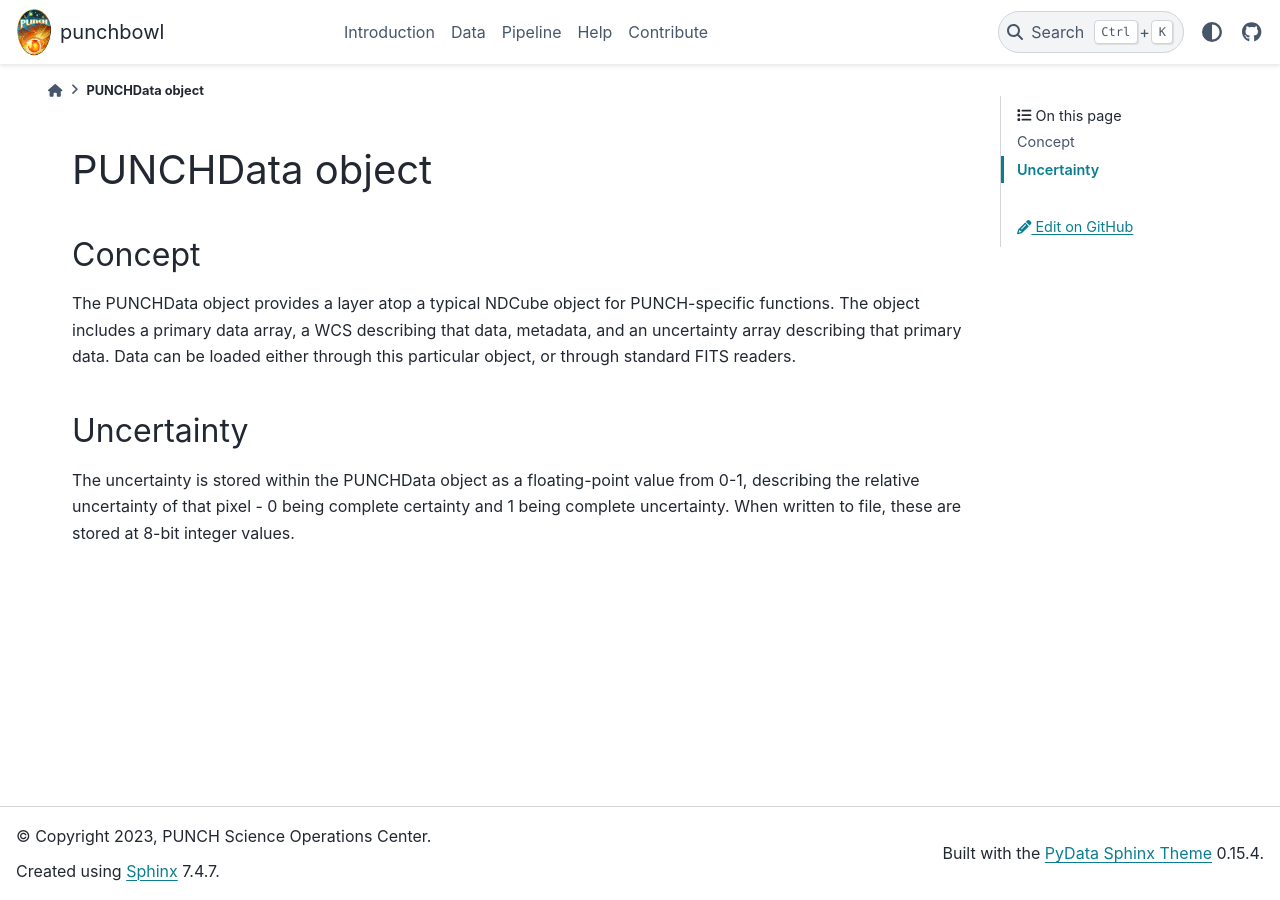
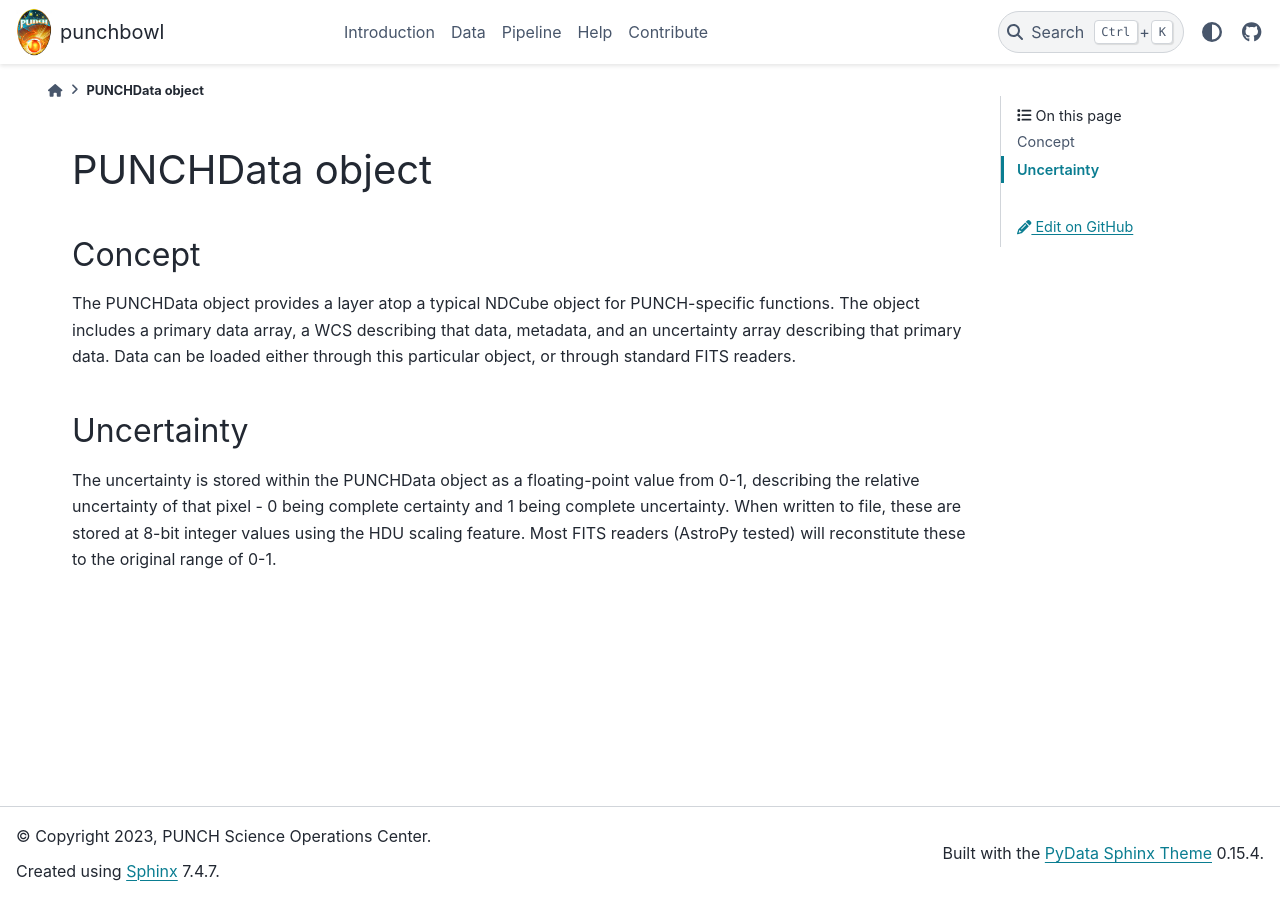
Before and after one commit to raphael-attie/punchbowl, a Sphinx documentation site: the page built from docs/source/data/data_object.rst, in a window 1280 px wide. Built offline with Sphinx 7.4.7 and the PyData theme 0.15.4, drawn with Linux system fonts in a browser that asks for light colours; pages that are not in the unit, such as notebooks, are missing from menus.

Commit message:
Updates documentation to reflect uncertainty writing strategy

```diff
--- a/docs/source/data/data_object.rst
+++ b/docs/source/data/data_object.rst
@@ -7,4 +7,4 @@ The PUNCHData object provides a layer atop a typical NDCube object for PUNCH-spe
 
 Uncertainty
 -------------
-The uncertainty is stored within the PUNCHData object as a floating-point value from 0-1, describing the relative uncertainty of that pixel - 0 being complete certainty and 1 being complete uncertainty. When written to file, these are stored at 8-bit integer values.
+The uncertainty is stored within the PUNCHData object as a floating-point value from 0-1, describing the relative uncertainty of that pixel - 0 being complete certainty and 1 being complete uncertainty. When written to file, these are stored at 8-bit integer values using the HDU scaling feature. Most FITS readers (AstroPy tested) will reconstitute these to the original range of 0-1.
```
